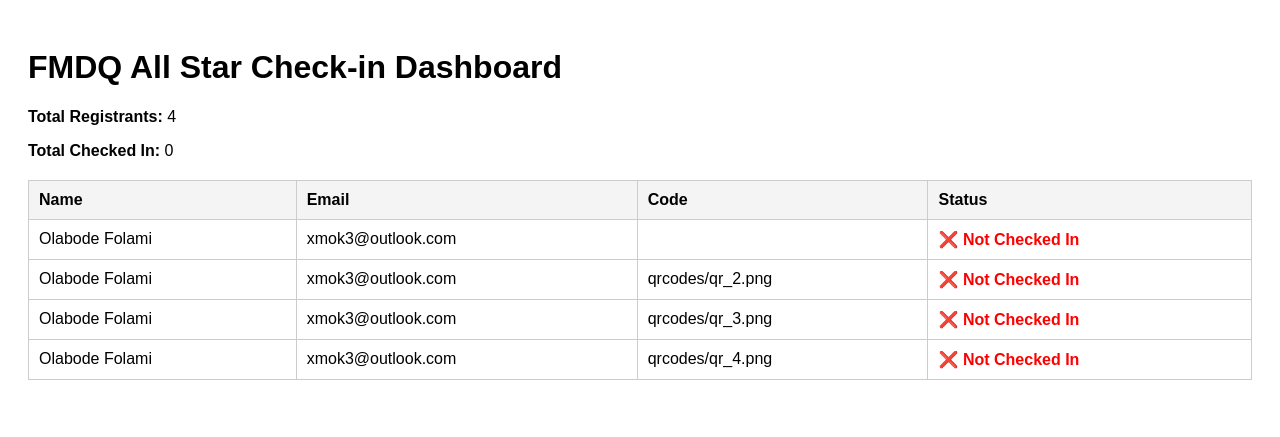
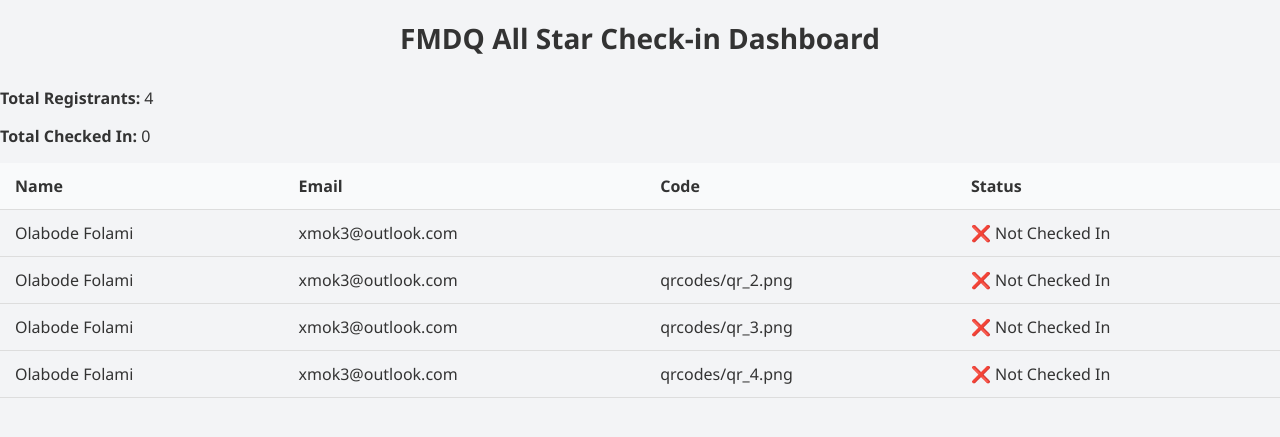
Before and after one commit to Xmok3/fmdq-checkin, a Django app: page /dashboard/ in a window 1280 px wide. Shown: the top 437 px of the page. Run offline with Django 5.2, Linux system fonts and the light colour scheme; data comes from the database, SQL or seed files in the repository.

Commit message:
Linked dashboard to external CSS

```diff
--- /dev/null
+++ b/registration/static/css/dashboard.css
@@ -0,0 +1,90 @@
+body {
+  font-family: 'Segoe UI', sans-serif;
+  background-color: #f3f4f6;
+  color: #333;
+  margin: 0;
+  padding: 0;
+}
+
+.container {
+  max-width: 960px;
+  margin: 40px auto;
+  padding: 20px;
+  background: #fff;
+  border-radius: 10px;
+  box-shadow: 0 0 10px rgba(0,0,0,0.05);
+}
+
+h1 {
+  text-align: center;
+  font-size: 28px;
+  margin-bottom: 30px;
+}
+
+.summary {
+  display: flex;
+  gap: 20px;
+  margin-bottom: 30px;
+  justify-content: center;
+}
+
+.card {
+  flex: 1;
+  padding: 20px;
+  border-radius: 8px;
+  text-align: center;
+  box-shadow: 0 2px 8px rgba(0,0,0,0.05);
+}
+
+.card.total {
+  background-color: #e0f2fe;
+}
+
+.card.checked-in {
+  background-color: #dcfce7;
+}
+
+.card h2 {
+  font-size: 24px;
+  margin-top: 10px;
+}
+
+.table-container {
+  overflow-x: auto;
+}
+
+table {
+  width: 100%;
+  border-collapse: collapse;
+  margin-bottom: 30px;
+}
+
+table th, table td {
+  padding: 12px 15px;
+  text-align: left;
+  border-bottom: 1px solid #ddd;
+}
+
+table th {
+  background-color: #f9fafb;
+}
+
+table tr:hover {
+  background-color: #f1f5f9;
+}
+
+.export-btn {
+  text-align: right;
+}
+
+.export-btn a {
+  background-color: #2563eb;
+  color: white;
+  padding: 10px 20px;
+  text-decoration: none;
+  border-radius: 6px;
+}
+
+.export-btn a:hover {
+  background-color: #1d4ed8;
+}
--- a/registration/templates/registration/dashboard.html
+++ b/registration/templates/registration/dashboard.html
@@ -1,15 +1,9 @@
+{% load static %}
 <!DOCTYPE html>
 <html>
 <head>
     <title>Check-in Dashboard</title>
-    <style>
-        body { font-family: Arial; padding: 20px; }
-        table { width: 100%; border-collapse: collapse; margin-top: 20px; }
-        th, td { padding: 10px; border: 1px solid #ccc; text-align: left; }
-        th { background: #f4f4f4; }
-        .checked-in { color: green; font-weight: bold; }
-        .not-checked-in { color: red; font-weight: bold; }
-    </style>
+    <link rel="stylesheet" href="{% static 'css/dashboard.css' %}">
 </head>
 <body>
     <h1>FMDQ All Star Check-in Dashboard</h1>
```
